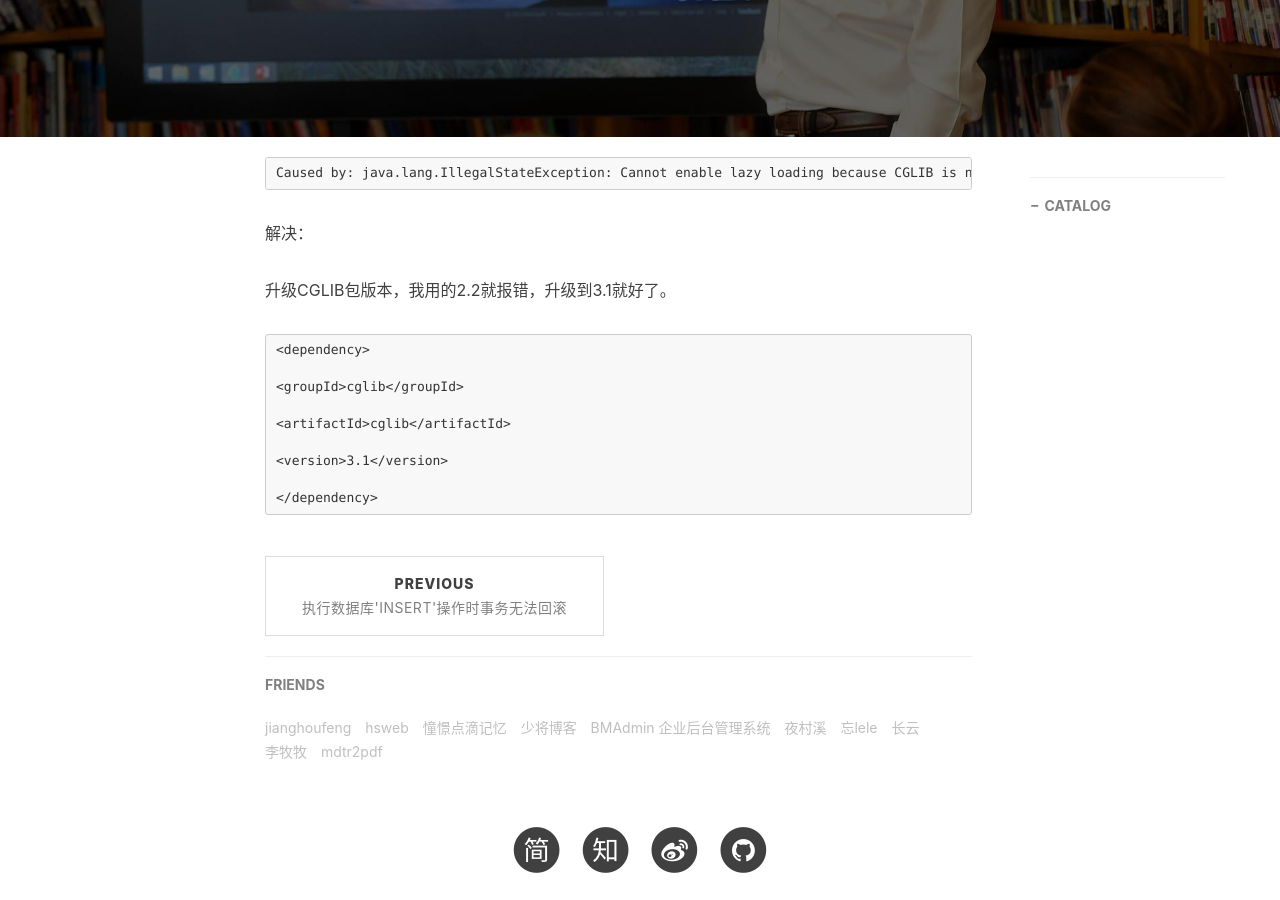
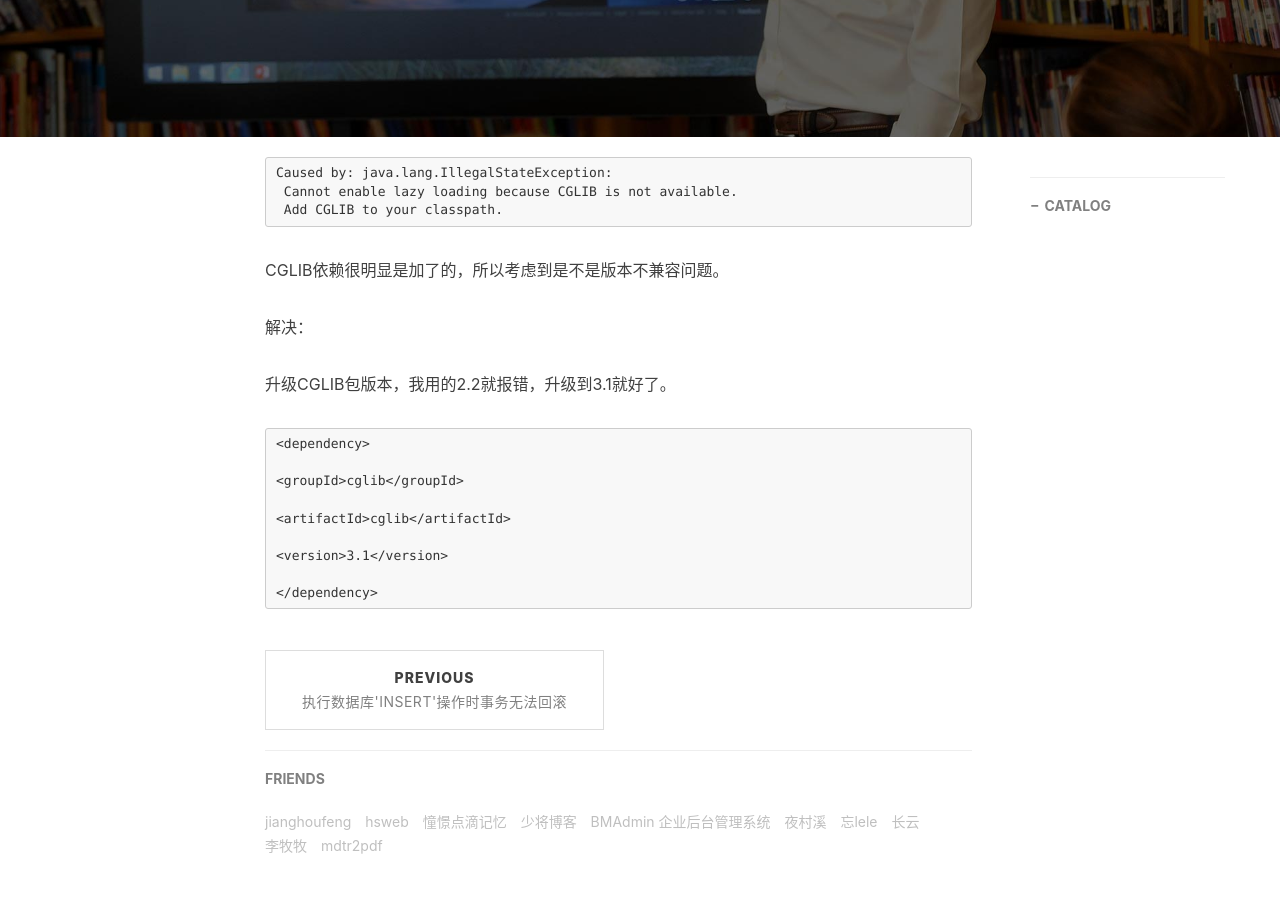
Before and after one commit to ncic-ict/changdaye.github.io, a Jekyll site: the page built from _posts/2018-01-19-springboot 单元测试 报cglib错误 .md, in a window 1280 px wide and 900 px high, scrolled down 446 px. Built offline with Jekyll 4.4.1, drawn with Linux system fonts in a browser that asks for light colours; nearby versions of some CDN libraries; comment, search, counter and statistics services are not loaded.

Commit message:
2018-01-19-springboot 单元测试 报cglib错误 .md

```diff
--- a/_posts/2018-01-19-springboot 单元测试 报cglib错误 .md
+++ b/_posts/2018-01-19-springboot 单元测试 报cglib错误 .md
@@ -13,7 +13,12 @@ tags:
 ---
 
 
-	Caused by: java.lang.IllegalStateException: Cannot enable lazy loading because CGLIB is not available. Add CGLIB to your classpath.
+	Caused by: java.lang.IllegalStateException:
+	 Cannot enable lazy loading because CGLIB is not available.
+	 Add CGLIB to your classpath.
+
+CGLIB依赖很明显是加了的，所以考虑到是不是版本不兼容问题。
+
 
 解决：
 
```
